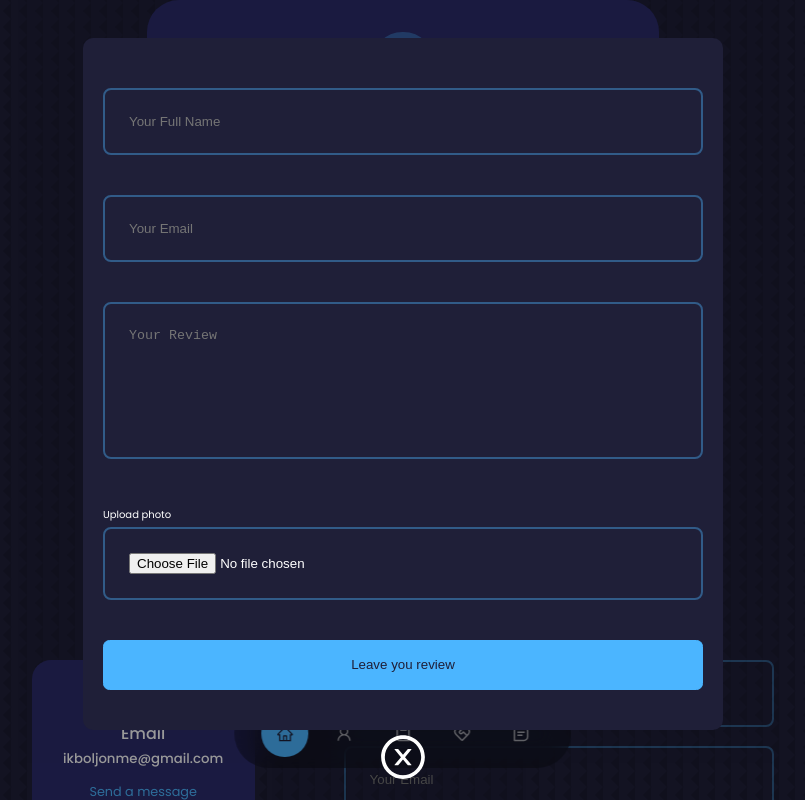
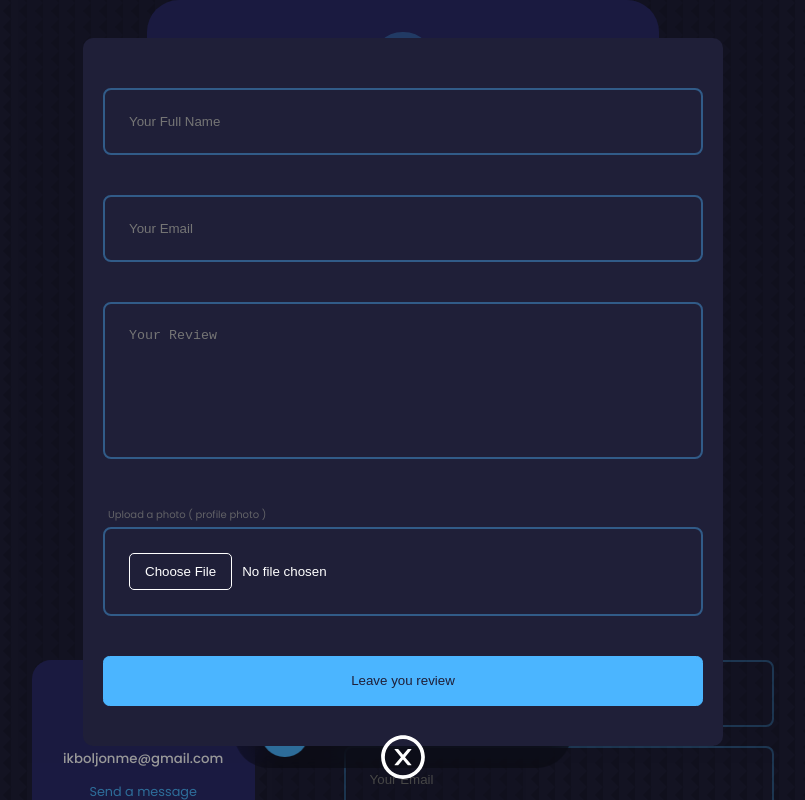
Before and after one commit to IkboljonMe/myportfolio, a React (Create React App) app: page / in a window 1280 px wide. Both pictures are taken after a click on the button "Levea a review". Shown: the part 4077-4877 px from the top of the page, without its empty margins (237-1042 px from the left). Built offline with nearby package versions, Linux system fonts and the light colour scheme.

Commit message:
input file is updated

```diff
--- a/src/components/testimonials/reviewModal.css
+++ b/src/components/testimonials/reviewModal.css
@@ -10,7 +10,6 @@
   background-color: rgb(0, 0, 0); /* Fallback color */
   background-color: rgba(0, 0, 0, 0.4);
 }
-
 .modal-content {
   padding: 100px 20px 20px 20px !important;
   background-color: #1f1f38;
@@ -21,7 +20,19 @@
 }
 .profileImgDivWrapper label {
   font-size: 10px;
+  margin-left: 5px;
+  color: #626267;
 }
+.profileImgDivWrapper input::-webkit-file-upload-button {
+  border: none;
+  padding: 10px 15px 10px 15px;
+  margin-right: 10px;
+  border-radius: 5px;
+  background: transparent;
+  border: 1px solid #fff;
+  color: #fff;
+}
+
 .reviewBtn {
   width: 100%;
   margin-bottom: 20px;
--- a/src/components/testimonials/reviewModal.jsx
+++ b/src/components/testimonials/reviewModal.jsx
@@ -34,7 +34,7 @@ const ReviewModal = ({ onCloseModal }) => {
             required
           ></textarea>
           <div className="profileImgDivWrapper">
-            <label htmlFor="">Upload photo</label>
+            <label htmlFor="">Upload a photo ( profile photo )</label>
             <input type="file" required />
           </div>
           <div
```
